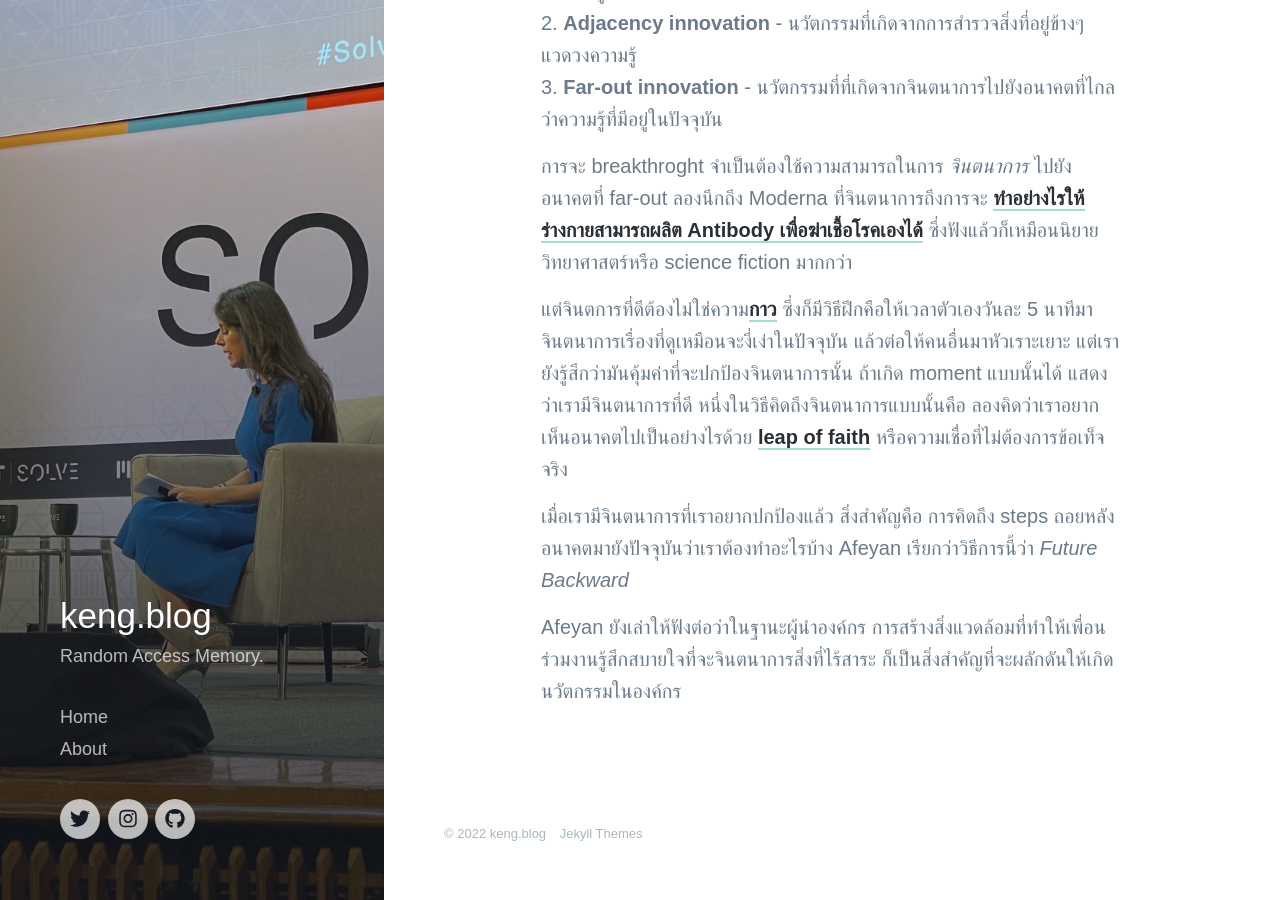
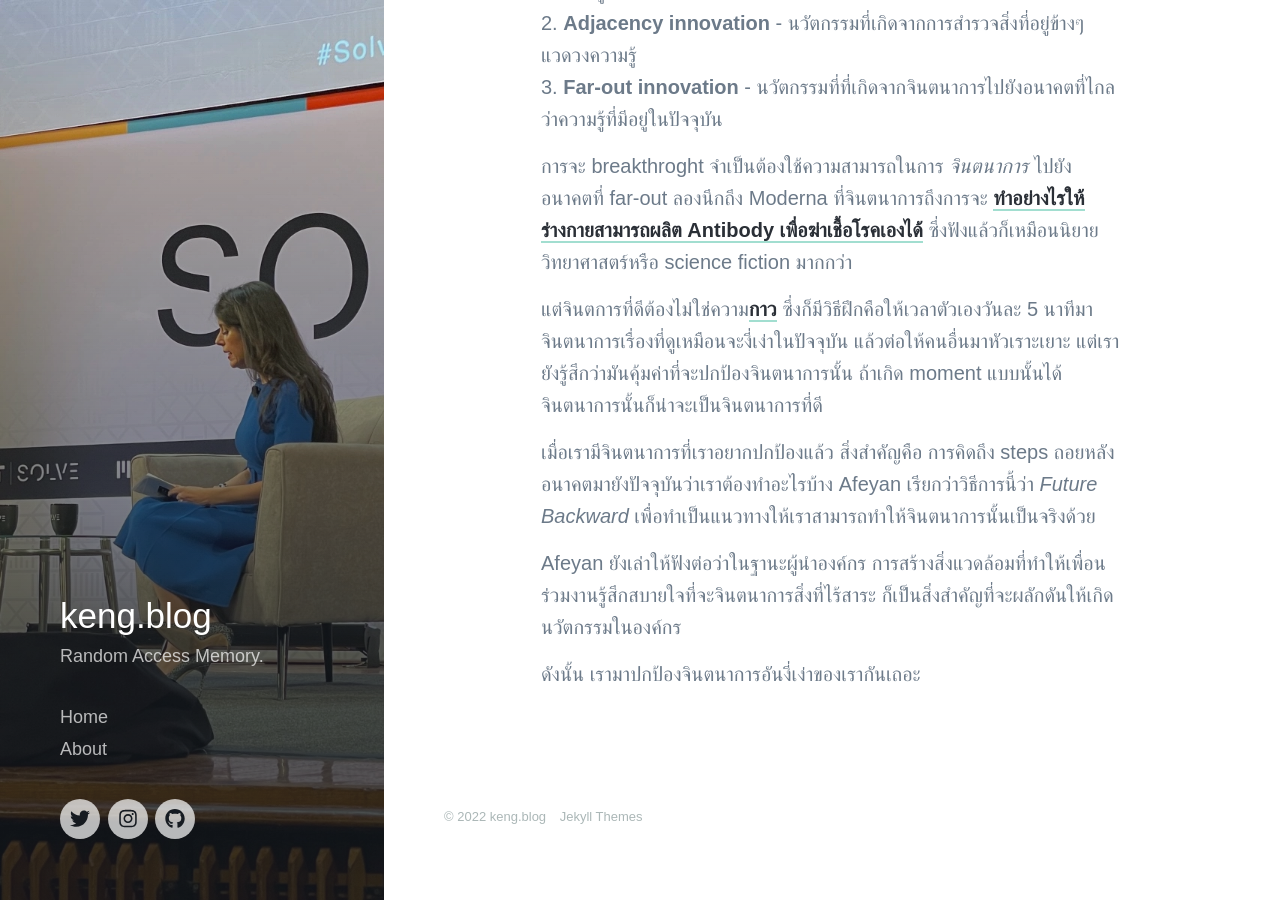
Before and after one commit to kengggg/kengggg.github.io, a Jekyll site: the page built from _posts/2022-05-05-future-backward.md, in a window 1280 px wide and 900 px high, scrolled down 1060 px. Built offline with Jekyll 4.4.1, drawn with Linux system fonts in a browser that asks for light colours; nearby versions of some CDN libraries; some web fonts are replaced.

Commit message:
fix ambiguous sentences, improve readability

```diff
--- a/_posts/2022-05-05-future-backward.md
+++ b/_posts/2022-05-05-future-backward.md
@@ -22,11 +22,13 @@ Afeyan บอกว่าปกตินวัตกรรมจะเกิด
 
 การจะ breakthroght จำเป็นต้องใช้ความสามารถในการ _จินตนาการ_ ไปยังอนาคตที่ far-out ลองนึกถึง Moderna ที่จินตนาการถึงการจะ [ทำอย่างไรให้ร่างกายสามารถผลิต Antibody เพื่อฆ่าเชื้อโรคเองได้][4] ซึ่งฟังแล้วก็เหมือนนิยายวิทยาศาสตร์หรือ science fiction มากกว่า
 
-แต่จินตการที่ดีต้องไม่ใช่ความ[กาว][5] ซึ่งก็มีวิธีฝึกคือให้เวลาตัวเองวันละ 5 นาทีมาจินตนาการเรื่องที่ดูเหมือนจะงี่เง่าในปัจจุบัน แล้วต่อให้คนอื่นมาหัวเราะเยาะ แต่เรายังรู้สึกว่ามันคุ้มค่าที่จะปกป้องจินตนาการนั้น ถ้าเกิด moment แบบนั้นได้ แสดงว่าเรามีจินตนาการที่ดี หนึ่งในวิธีคิดถึงจินตนาการแบบนั้นคือ ลองคิดว่าเราอยากเห็นอนาคตไปเป็นอย่างไรด้วย [leap of faith][6] หรือความเชื่อที่ไม่ต้องการข้อเท็จจริง
+แต่จินตการที่ดีต้องไม่ใช่ความ[กาว][5] ซึ่งก็มีวิธีฝึกคือให้เวลาตัวเองวันละ 5 นาทีมาจินตนาการเรื่องที่ดูเหมือนจะงี่เง่าในปัจจุบัน แล้วต่อให้คนอื่นมาหัวเราะเยาะ แต่เรายังรู้สึกว่ามันคุ้มค่าที่จะปกป้องจินตนาการนั้น ถ้าเกิด moment แบบนั้นได้ จินตนาการนั้นก็น่าจะเป็นจินตนาการที่ดี
 
-เมื่อเรามีจินตนาการที่เราอยากปกป้องแล้ว สิ่งสำคัญคือ การคิดถึง steps ถอยหลังอนาคตมายังปัจจุบันว่าเราต้องทำอะไรบ้าง Afeyan เรียกว่าวิธีการนี้ว่า _Future Backward_
+เมื่อเรามีจินตนาการที่เราอยากปกป้องแล้ว สิ่งสำคัญคือ การคิดถึง steps ถอยหลังอนาคตมายังปัจจุบันว่าเราต้องทำอะไรบ้าง Afeyan เรียกว่าวิธีการนี้ว่า _Future Backward_ เพื่อทำเป็นแนวทางให้เราสามารถทำให้จินตนาการนั้นเป็นจริงด้วย
 
 Afeyan ยังเล่าให้ฟังต่อว่าในฐานะผู้นำองค์กร การสร้างสิ่งแวดล้อมที่ทำให้เพื่อนร่วมงานรู้สึกสบายใจที่จะจินตนาการสิ่งที่ไร้สาระ ก็เป็นสิ่งสำคัญที่จะผลักดันให้เกิดนวัตกรรมในองค์กร
+
+ดังนั้น เรามาปกป้องจินตนาการอันงี่เง่าของเรากันเถอะ
 
 [1]: https://solve.mit.edu/users/noubar-afeyan
 [2]: https://www.modernatx.com
```
